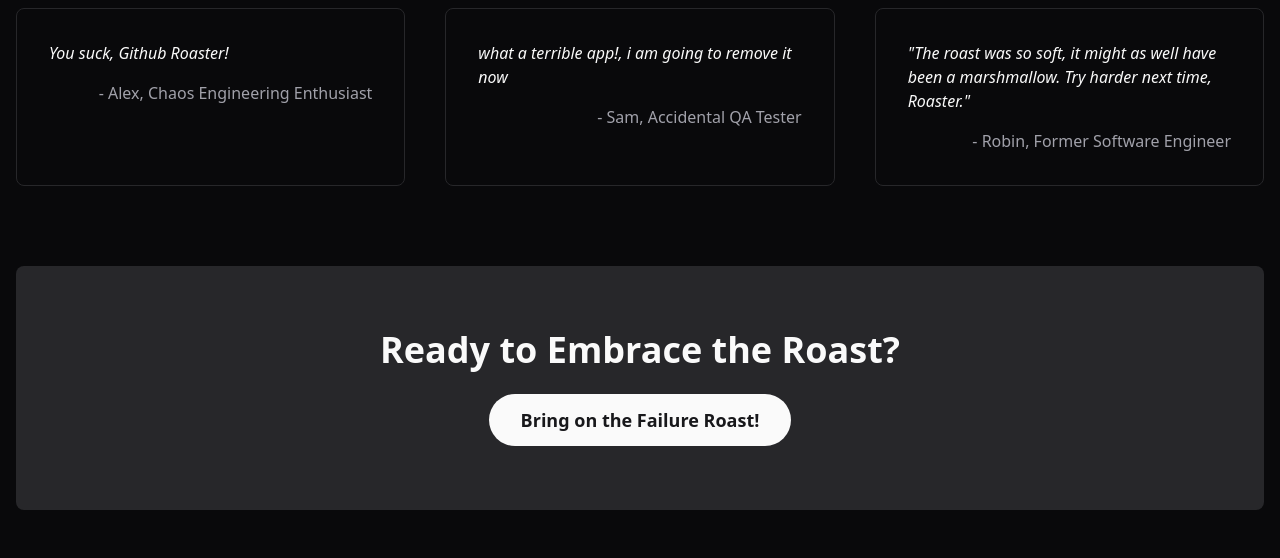
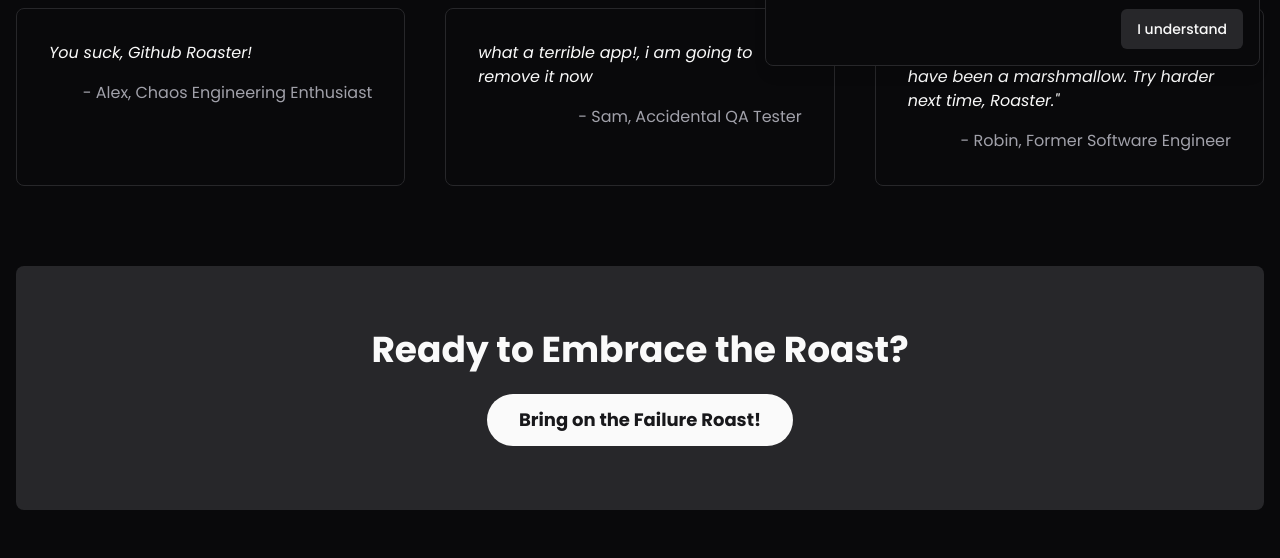
Before and after one commit to faltawy/gh-roaster, a website: page index.html in a window 1280 px wide. Shown: the part 734-1292 px from the top of the page. Drawn offline with nearby package versions, Linux system fonts and the light colour scheme.

Commit message:
Refactor HTML structure and styles for GitHub Roaster landing page

```diff
--- a/index.html
+++ b/index.html
@@ -1,14 +1,27 @@
 <!DOCTYPE html>
 <html lang="en" class="dark">
+
 <head>
     <meta charset="UTF-8">
     <meta name="viewport" content="width=device-width, initial-scale=1.0">
-    <title>GitHub Roaster - Turning CI Fails into Comedy Gold</title>
+    <title>GitHub Roaster</title>
     <script src="https://cdn.tailwindcss.com"></script>
+    <meta name="description" content="GitHub Roaster is a tool that turns CI failures into stand-up comedy gold.">
+    <link rel="preconnect" href="https://fonts.googleapis.com">
+    <link rel="preconnect" href="https://fonts.gstatic.com" crossorigin>
+    <link
+        href="https://fonts.googleapis.com/css2?family=Poppins:ital,wght@0,100;0,200;0,300;0,400;0,500;0,600;0,700;0,800;0,900;1,100;1,200;1,300;1,400;1,500;1,600;1,700;1,800;1,900&display=swap"
+        rel="stylesheet">
     <script>
         tailwind.config = {
             darkMode: 'class',
             theme: {
+                fontFamily: {
+                    poppins: [
+                        "Poppins",
+                        "system-ui"
+                    ]
+                },
                 extend: {
                     colors: {
                         background: 'hsl(240 10% 3.9%)',
@@ -32,16 +45,46 @@
                 }
             }
         }
+
+        document.addEventListener("DOMContentLoaded", function () {
+            const aiNote = document.getElementById('ai-note');
+            if (!localStorage.getItem('aiNoteDismissed')) {
+                aiNote.classList.remove('hidden');
+                setTimeout(() => aiNote.classList.add('opacity-100', 'translate-y-0'), 100); // Start the entrance animation
+            }
+        });
+
+        function dismissAINote() {
+            const aiNote = document.getElementById('ai-note');
+            aiNote.classList.remove('opacity-100', 'translate-y-0');
+            aiNote.classList.add('opacity-0', 'translate-y-5'); // Exit animation
+            setTimeout(() => {
+                localStorage.setItem('aiNoteDismissed', 'true');
+                aiNote.classList.add('hidden');
+            }, 300); // Match the duration of the transition
+        }
     </script>
 </head>
-<body class="bg-background text-foreground font-sans">
+
+<body class="bg-background text-foreground font-poppins">
     <div class="min-h-screen flex flex-col">
         <main class="flex-grow container mx-auto px-4 py-12">
+            <div id="ai-note"
+                class="fixed bottom-5 right-5 flex flex-col gap-3 bg-card border border-accent text-secondary-foreground p-4 rounded-lg shadow-lg hidden transition-all transform opacity-0 translate-y-5 duration-300 ease-out">
+                <p class="text-sm font-medium">
+                    Just a heads-up, this landing page was AI-generated. Cool, huh?
+                </p>
+                <button onclick="dismissAINote()"
+                    class="w-fit ms-auto whitespace-nowrap rounded-md text-sm font-medium ring-offset-background transition-colors focus-visible:outline-none focus-visible:ring-2 focus-visible:ring-ring focus-visible:ring-offset-2 disabled:pointer-events-none disabled:opacity-50 bg-secondary text-secondary-foreground h-10 px-4 py-2 shrink-0">
+                    I understand
+                </button>
+            </div>
             <section id="hero" class="text-center mb-20">
                 <h1 class="text-5xl md:text-6xl font-bold mb-4">GitHub Roaster</h1>
                 <p class="text-xl mb-6">Turning CI Fails into Comedy Gold</p>
                 <p class="text-lg mb-8">Because when your build breaks, you might as well have a laugh.</p>
-                <a href="#" class="bg-primary text-primary-foreground hover:bg-secondary hover:text-secondary-foreground font-bold py-3 px-8 rounded-full transition duration-300 ease-in-out inline-block text-lg">
+                <a target="_blank" href="https://github.com/apps/gh-roaster"
+                    class="bg-primary text-primary-foreground hover:bg-secondary hover:text-secondary-foreground font-bold py-3 px-8 rounded-full transition duration-300 ease-in-out inline-block text-lg">
                     Roast My CI Fails
                 </a>
             </section>
@@ -49,15 +92,18 @@
             <section id="features" class="grid grid-cols-1 md:grid-cols-2 lg:grid-cols-3 gap-6 mb-20">
                 <div class="bg-card text-card-foreground p-8 rounded-lg border border-border">
                     <h3 class="text-2xl font-bold mb-4">AI-Powered Mockery</h3>
-                    <p class="text-muted-foreground">Our AI doesn't just notify you of CI failures; it roasts you so hard, you'll wish you'd stuck to "Hello World" programs.</p>
+                    <p class="text-muted-foreground">Our AI doesn't just notify you of CI failures; it roasts you so
+                        hard, you'll wish you'd stuck to "Hello World" programs.</p>
                 </div>
                 <div class="bg-card text-card-foreground p-8 rounded-lg border border-border">
                     <h3 class="text-2xl font-bold mb-4">Seamless GitHub Integration</h3>
-                    <p class="text-muted-foreground">We integrate with GitHub so smoothly, you'll get roasted faster than your CPU during a compile.</p>
+                    <p class="text-muted-foreground">We integrate with GitHub so smoothly, you'll get roasted faster
+                        than your CPU during a compile.</p>
                 </div>
                 <div class="bg-card text-card-foreground p-8 rounded-lg border border-border">
                     <h3 class="text-2xl font-bold mb-4">Failure-Driven Humor</h3>
-                    <p class="text-muted-foreground">Who said failing CI had to be depressing? Our roasts are so entertaining, you might start failing on purpose. (Please don't.)</p>
+                    <p class="text-muted-foreground">Who said failing CI had to be depressing? Our roasts are so
+                        entertaining, you might start failing on purpose. (Please don't.)</p>
                 </div>
             </section>
 
@@ -76,7 +122,8 @@
                     </div>
 
                     <div class="bg-card space-y-4 text-card-foreground p-8 rounded-lg border border-border">
-                        <p class="italic">"The roast was so soft, it might as well have been a marshmallow. Try harder next time, Roaster."</p>
+                        <p class="italic">"The roast was so soft, it might as well have been a marshmallow. Try harder
+                            next time, Roaster."</p>
                         <p class="text-right text-muted-foreground">- Robin, Former Software Engineer</p>
                     </div>
                 </div>
@@ -84,11 +131,13 @@
 
             <section id="cta" class="text-center bg-secondary text-secondary-foreground py-16 rounded-lg">
                 <h2 class="text-4xl font-bold mb-6">Ready to Embrace the Roast?</h2>
-                <a href="#" class="bg-primary text-primary-foreground hover:bg-accent hover:text-accent-foreground font-bold py-3 px-8 rounded-full transition duration-300 ease-in-out inline-block text-lg">
+                <a target="_blank" href="https://github.com/apps/gh-roaster"
+                    class="bg-primary text-primary-foreground hover:opacity-80 font-bold py-3 px-8 rounded-full transition duration-300 ease-in-out inline-block text-lg">
                     Bring on the Failure Roast!
                 </a>
             </section>
         </main>
     </div>
 </body>
+
 </html>
```
